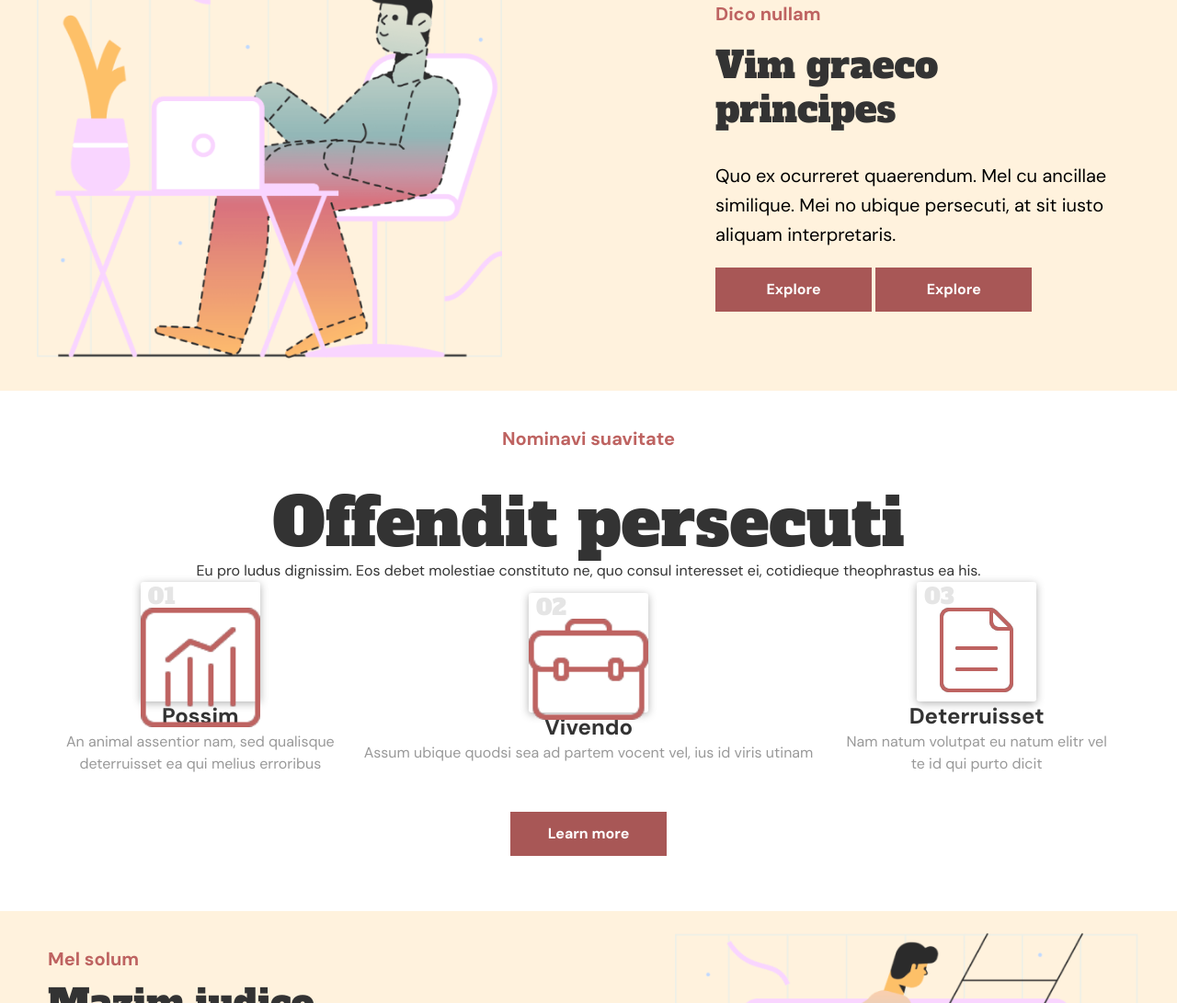
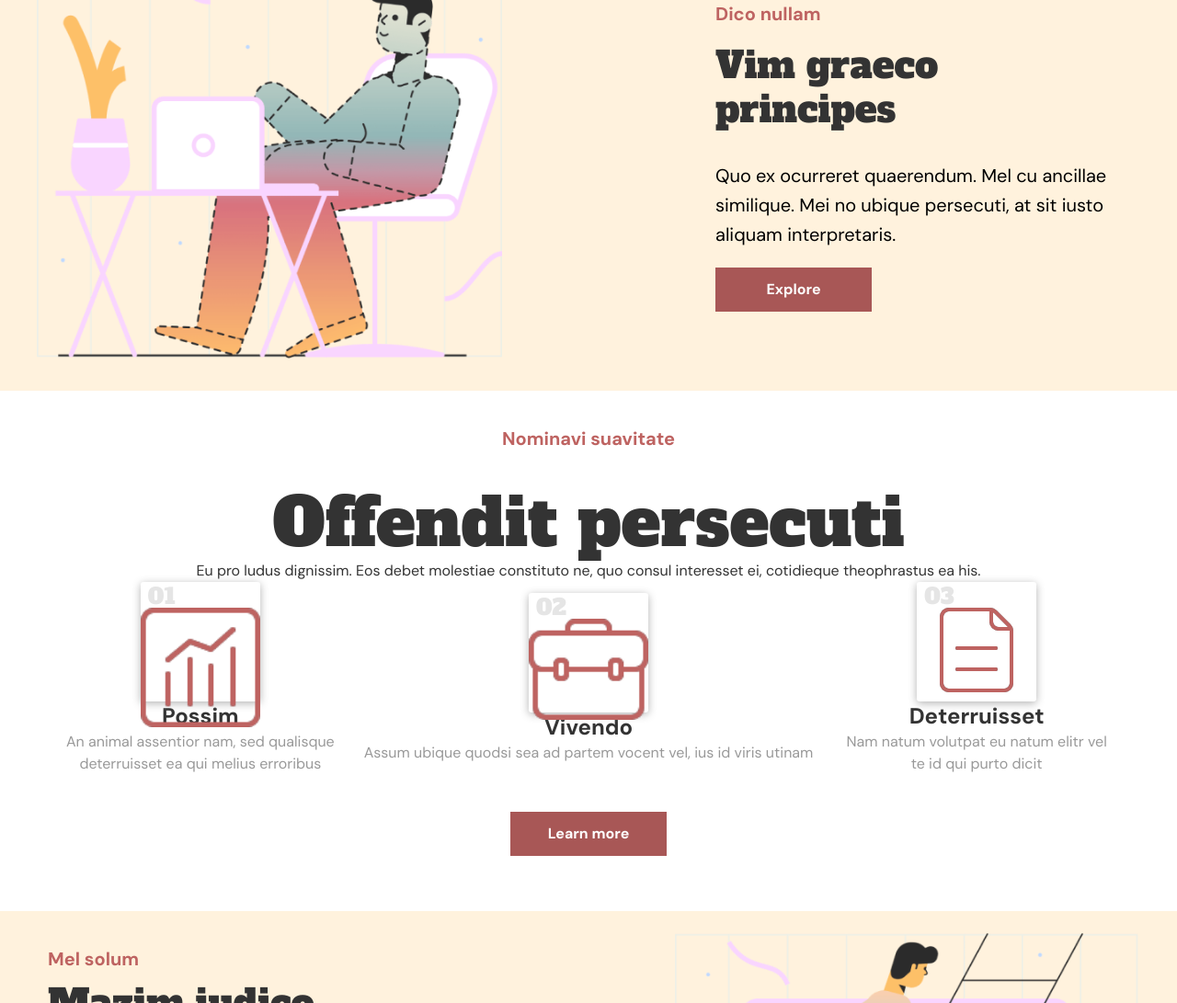
Before and after one commit to YassinSamadi/EndgameProject, a website: page index.html in a window 1280 px wide. Shown: the part 631-1722 px from the top of the page at 92% size. Drawn offline with nearby package versions, Linux system fonts and the light colour scheme.

Commit message:
Button verwijderd
Extra button verwijderd

```diff
--- a/index.html
+++ b/index.html
@@ -106,8 +106,7 @@
                         Mei no ubique persecuti, at sit iusto aliquam interpretaris.</p>
                     <button class="button_variant_2  text fc--header mb--5 button3" type="button"
                         href="">Explore</button>
-                        <button class="button_variant_2  text fc--header mb--5 button3" type="button"
-                        href="">Explore</button>
+
                 </div>
 
         </div>
```
